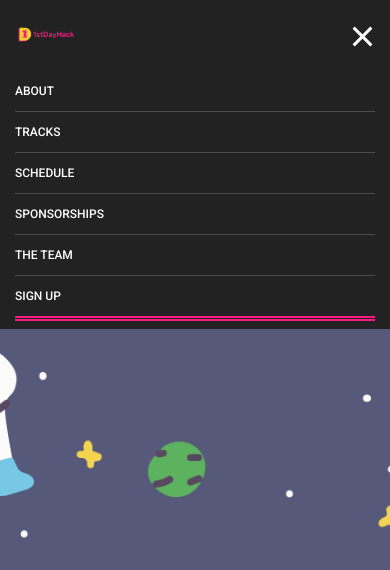
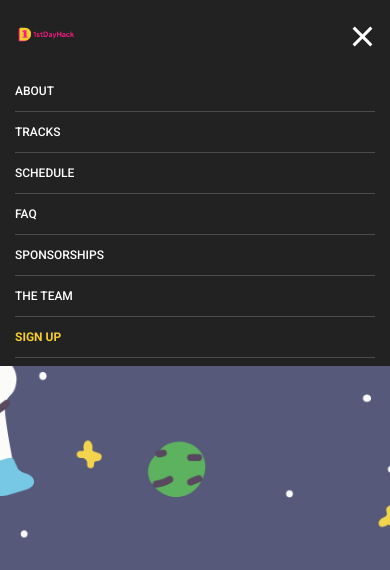
Before and after one commit to 1stDayHack/landing, a PHP site: page / in a window 390 px wide, after a click that opens the changed part. Shown: the top 570 px of the page. Run offline with PHP 8.4, Linux system fonts and the light colour scheme; some libraries are stand-ins or nearby versions.

Commit message:
updated navbar links style

```diff
--- a/css/responsive.css
+++ b/css/responsive.css
@@ -102,8 +102,7 @@
         margin-left: 0px;
     }
 	.header_area .navbar-collapse{
-		max-height: 340px;
-		overflow-y: scroll;
+		max-height: 400px;
 	}
 	.header_area .navbar .nav .nav-item.submenu ul .nav-item .nav-link {
 		padding: 0px 15px;
@@ -324,7 +323,7 @@
 	/* Main Menu Area css
 	============================================================================================ */
 	.header_area .navbar-collapse{
-		max-height: 250px;
+		max-height: 350px;
 	}
 	/* End Main Menu Area css
 	============================================================================================ */
--- a/css/style.css
+++ b/css/style.css
@@ -143,7 +143,7 @@ button:focus {
 }
 
 .header_area .navbar .nav .nav-item {
-  margin-right: 45px;
+  margin-right: 35px;
 }
 
 .header_area .navbar .nav .nav-item .nav-link {
--- a/index.html
+++ b/index.html
@@ -41,12 +41,12 @@
 							<li class="nav-item"><a class="nav-link" href="#about">About</a></li>
 							<li class="nav-item"><a class="nav-link" href="#tracks">Tracks</a></li>
 							<li class="nav-item"><a class="nav-link" href="#schedule">Schedule</a></li>
+							<li class="nav-item"><a class="nav-link" href="#faq">FAQ</a></li>
 							<li class="nav-item"><a class="nav-link" href="#sponsorship">Sponsorships</a></li>
 							<li class="nav-item"><a class="nav-link" href="#team">The Team</a></li>
 							<li class="nav-item">
-								<a href="#" class="nav-link"
-									style="border-bottom-width: 5px; border-bottom-color: #f81b84; border-bottom-style:double;">
-									Sign Up
+								<a href="#" class="nav-link" style="color: #f5ce2b;">
+									<strong>Sign Up</strong>
 								</a>
 							</li>
 						</ul>
@@ -305,7 +305,42 @@
 			</div>
 		</div>
 	</section>
-	<!--================End Event Schedule Area =================-->
+	<!--================ End Event Schedule Area =================-->
+
+	<!--================ FAQ Area =================-->
+
+	<section class="p_120" id="faq">
+		<div class="container">
+			<div class="main_title">
+				<h2>FAQ</h2>
+				<p>
+					FAQ will be release in the next few days.
+				</p>
+			</div>
+			<!-- <div class="row">
+				<div class="col-lg-4 col-md-4 col-sm-12">
+					<h4>title</h4>
+					<p>
+						paragraphs
+					</p>
+				</div>
+				<div class="col-lg-4 col-md-4 col-sm-12">
+					<h4>title</h4>
+					<p>
+						paragraphs
+					</p>
+				</div>
+				<div class="col-lg-4 col-md-4 col-sm-12">
+					<h4>title</h4>
+					<p>
+						paragraphs
+					</p>
+				</div>
+			</div> -->
+		</div>
+	</section>
+
+	<!--================ End FAQ Area =================-->
 
 	<!--================ Event Sponsors Area =================-->
 
@@ -356,52 +391,6 @@
 	</section>
 
 	<!--================ End Event Sponsors Area =================-->
-
-	<!--================ Event Map Area =================-->
-	<!-- <section class="home_map_area">
-		<div class="main_title">
-			<h2>Venue - TBA</h2>
-			<p>We are also looking for <strong>potential venue sponsor</strong> that can hold up to <strong>80 individuals</strong>.</p>
-		</div>
-
-		<iframe id="mapBox2" class="mapBox2"
-			src="https://www.google.com/maps/embed?pb=!1m14!1m8!1m3!1d15935.43340111699!2d101.6313043!3d3.1321113!3m2!1i1024!2i768!4f13.1!3m3!1m2!1s0x0%3A0xdd20f8096d5df79c!2sFutureLab!5e0!3m2!1sen!2smy!4v1570039102159!5m2!1sen!2smy"
-			width="100%" height="400" frameborder="0" style="border:0;"></iframe>
-		<div class="home_details">
-			<div class="container">
-				<div class="box_home_details">
-					<div class="media">
-						<div class="d-flex">
-							<i class="lnr lnr-home"></i>
-						</div>
-						<div class="media-body">
-							<h4>TBA</h4>
-							<p>Address TBA</p>
-						</div>
-					</div>
-					<div class="media">
-						<div class="d-flex">
-							<i class="lnr lnr-clock"></i>
-						</div>
-						<div class="media-body">
-							<h4>saturday to sunday</h4>
-							<p>March, 2020</p>
-						</div>
-					</div>
-					<div class="media">
-						<div class="d-flex">
-							<i class="lnr lnr-envelope"></i>
-						</div>
-						<div class="media-body">
-							<h4>1stdayhack@gmail.com</h4>
-							<p>Send us your query anytime!</p>
-						</div>
-					</div>
-				</div>
-			</div>
-		</div>
-	</section> -->
-	<!--================End Event Map Area =================-->
 
 	<!--================Team Area =================-->
 	<section class="team_area p_120" id="team">
```
